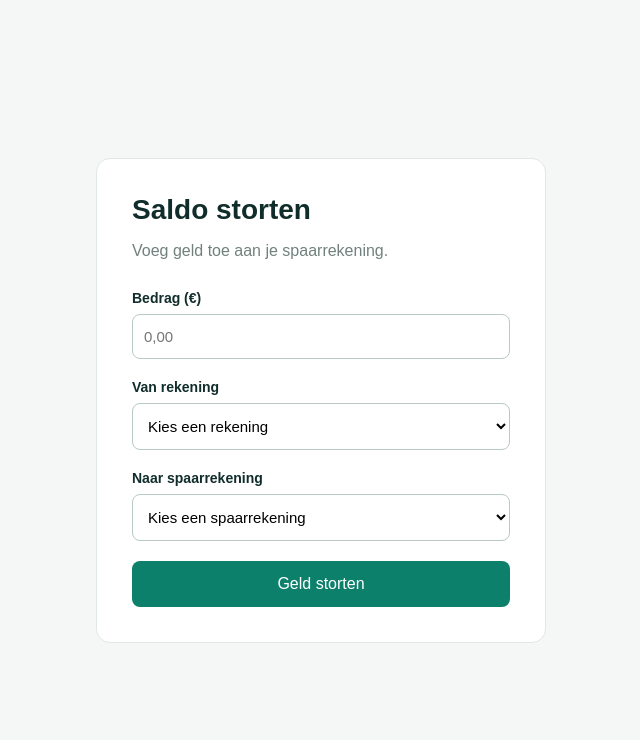
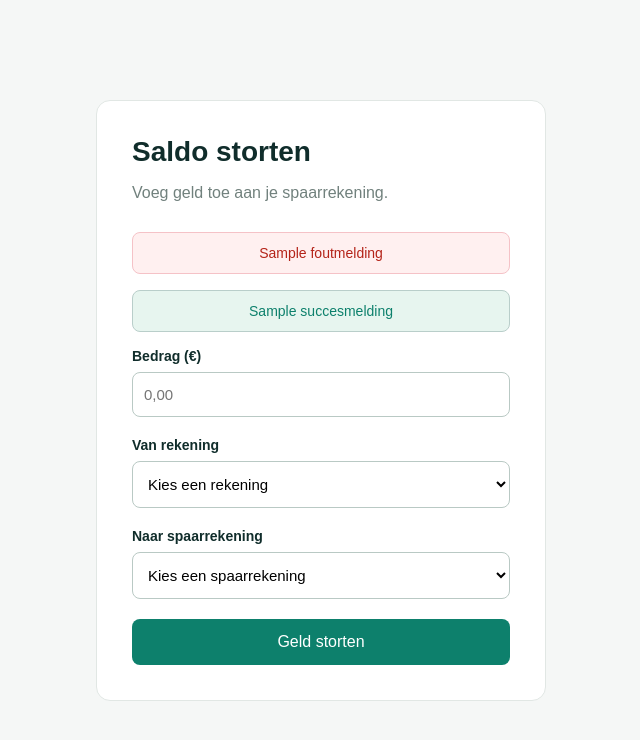
Before and after one commit to ezravkessel/Spaarsysteem, a Flask app: template templates/storten.html in a window 1280 px wide. Shown: the top 740 px of the page, without its empty margins (319-959 px from the left). Run offline with Flask 3, Linux system fonts and the light colour scheme; the template is opened without the code that fills it: most values are stand-ins (such as "Sample title", 1, 10 or a date in 2020).

Commit message:
Validatie en bevestiging saldo storten toegevoegd

```diff
--- a/app.py
+++ b/app.py
@@ -1,6 +1,7 @@
 import os
 from flask import Flask, render_template, request, session, redirect, url_for
 from database import check_login
+from decimal import Decimal, InvalidOperation
 
 app = Flask(__name__)
 app.config["SECRET_KEY"] = os.environ["SECRET_KEY"]
@@ -46,10 +47,41 @@ def logout():
     session.clear()
     return redirect(url_for("login"))
 
-@app.route("/storten", methods=["GET"])
+
+@app.route("/storten", methods=["GET", "POST"])
 def storten():
     if "user_email" not in session:
         return redirect(url_for("login"))
+
+    if request.method == "POST":
+        bedrag = request.form.get("bedrag", "")
+        van_rekening = request.form.get("van_rekening")
+        naar_rekening = request.form.get("naar_rekening")
+
+        try:
+            bedrag = Decimal(bedrag)
+        except InvalidOperation:
+            return render_template(
+                "storten.html",
+                foutmelding="Vul een geldig bedrag in."
+            )
+
+        if not bedrag.is_finite() or bedrag <= 0:
+            return render_template(
+                "storten.html",
+                foutmelding="Het bedrag moet groter zijn dan € 0."
+            )
+
+        if van_rekening != "betaalrekening" or naar_rekening != "spaarrekening":
+            return render_template(
+                "storten.html",
+                foutmelding="Kies geldige rekeningen."
+            )
+
+        return render_template(
+            "storten.html",
+            succesmelding=f"Storting van € {bedrag:.2f} ontvangen (demo)."
+        )
 
     return render_template("storten.html")
 
--- a/static/css/storten.css
+++ b/static/css/storten.css
@@ -78,3 +78,28 @@ body {
 .storten-card button:hover {
     background-color: #096b5b;
 }
+
+
+/* Foutmelding */
+.storten-error {
+    background-color: #fff0f0;
+    color: #b42318;
+    border: 1px solid #f5c2c7;
+    border-radius: 8px;
+    padding: 12px;
+    margin-bottom: 16px;
+    font-size: 14px;
+    text-align: center;
+}
+
+/* Succesmelding */
+.storten-success {
+    background-color: #e7f5ef;
+    color: #0d806c;
+    border: 1px solid #b9ceca;
+    border-radius: 8px;
+    padding: 12px;
+    margin-bottom: 16px;
+    font-size: 14px;
+    text-align: center;
+}
--- a/templates/storten.html
+++ b/templates/storten.html
@@ -1,22 +1,39 @@
-
 <!DOCTYPE html>
 <html lang="nl">
+
 <head>
     <meta charset="UTF-8">
     <meta name="viewport" content="width=device-width, initial-scale=1.0">
     <title>Saldo storten - Sparo</title>
     <link rel="stylesheet" href="{{ url_for('static', filename='css/storten.css') }}">
 </head>
+
 <body>
     <main class="storten-container">
         <section class="storten-card">
             <h1>Saldo storten</h1>
             <p class="subtitle">Voeg geld toe aan je spaarrekening.</p>
 
+
+            {% if foutmelding %}
+            <div class="storten-error">
+                {{ foutmelding }}
+            </div>
+            {% endif %}
+
+            {% if succesmelding %}
+            <div class="storten-success">
+                {{ succesmelding }}
+            </div>
+            {% endif %}
+
+
+
+
+
             <form method="POST">
                 <label for="bedrag">Bedrag (€)</label>
-                <input type="number" id="bedrag" name="bedrag"
-                       min="0.01" step="0.01" placeholder="0,00" required>
+                <input type="number" id="bedrag" name="bedrag" min="0.01" step="0.01" placeholder="0,00" required>
 
                 <label for="van_rekening">Van rekening</label>
                 <select id="van_rekening" name="van_rekening" required>
@@ -35,4 +52,5 @@
         </section>
     </main>
 </body>
+
 </html>
```
